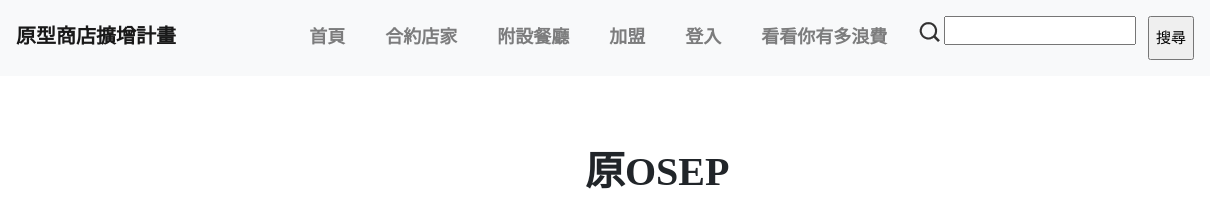
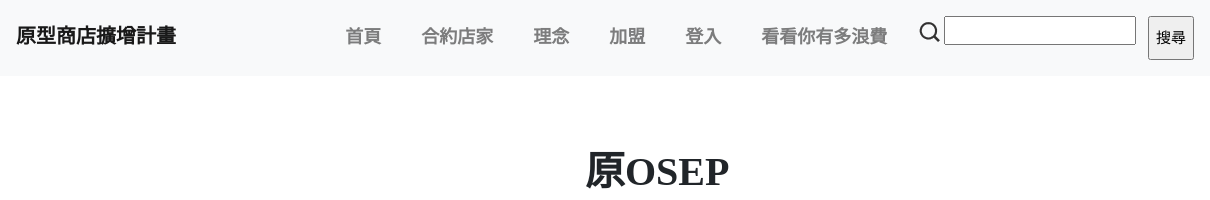
Before and after one commit to locoore/ore, a plain HTML site: page we.html in a window 1280 px wide. Shown: the top 200 px of the page, 70-1280 px from the left. Drawn offline with nearby package versions, Linux system fonts and the light colour scheme; some packages are replaced by stand-ins of ours; a web font is replaced by a local one.

Commit message:
Add files via upload

```diff
--- a/we.html
+++ b/we.html
@@ -10,7 +10,7 @@
 
 
 
-    	<title>附設餐廳</title>
+    	<title>理念</title>
     	<link rel="icon" href="images/OEG.png">
 	</head>
 	<body data-spy="scroll" data-target=".navbar" data-offset="50">
@@ -32,7 +32,7 @@
 					    	<a class="nav-link" href="https://locoore.weebly.com/"target="_blank"><strong><font size="4">合約店家</font></strong></a>
 					    </li>
 					    <li class="nav-item">
-					    	<a class="nav-link" href="we.html"target="_blank"><strong><font size="4">附設餐廳</font></strong></a>
+					    	<a class="nav-link" href="we.html"target="_blank"><strong><font size="4">理念</font></strong></a>
 					    </li>
 					    <li class="nav-item">
 					    	<a class="nav-link" href="le.html"target="_blank"><strong><font size="4">加盟</font></strong></a>
```
Also changed, not shown: le.html (+1 -1 lines).
